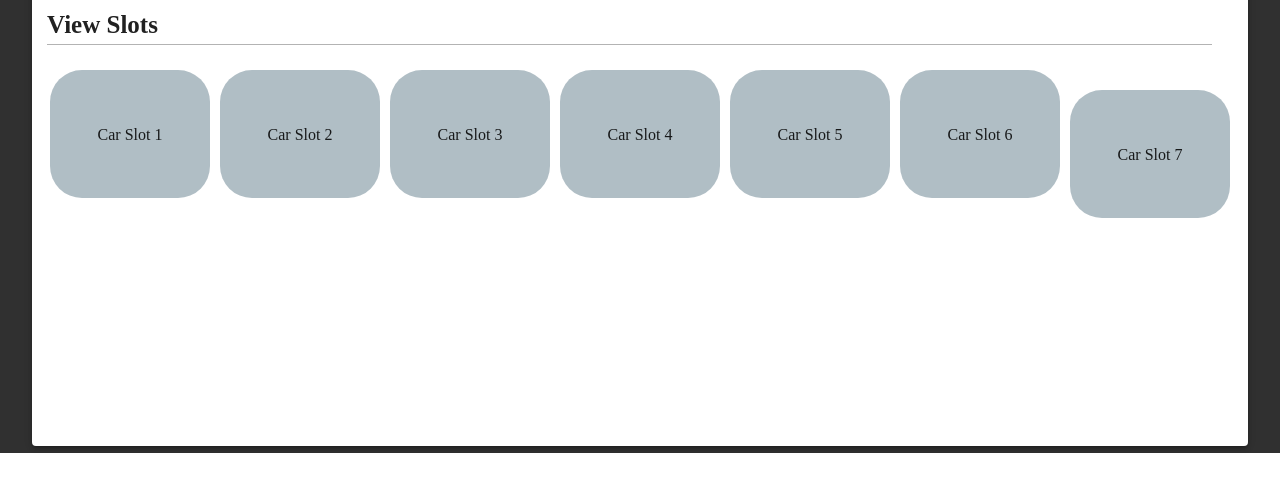
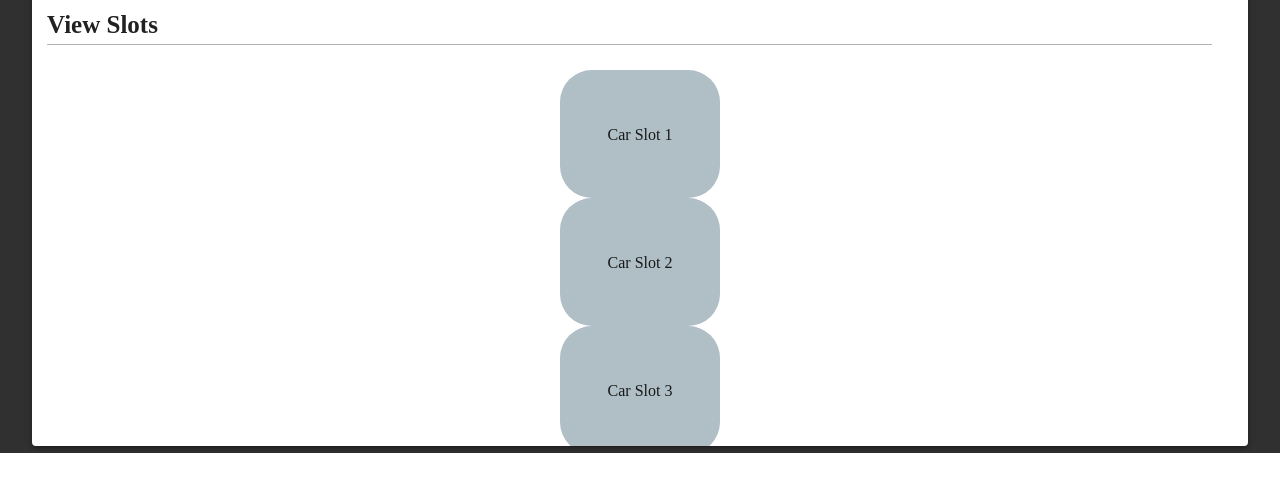
Before and after one commit to kashifshaikh810/parking-app, a React (Create React App) app: page /atriummall/1 in a window 1280 px wide. Shown: the part 270-762 px from the top of the page. Built offline with nearby package versions, Linux system fonts and the light colour scheme; no server answers.

Commit message:
workingg on admin section

```diff
--- a/src/Components/FeedBack/index.js
+++ b/src/Components/FeedBack/index.js
@@ -12,6 +12,7 @@ function FeedBack() {
   const [newArr, setNewArr] = useState([]);
   const [adminRoll, setAdminRoll] = useState("");
   const [newData, setNewData] = useState([]);
+  const [keys, setKeys] = useState({});
 
   const handleSubmit = (event) => {
     event.preventDefault();
@@ -20,10 +21,6 @@ function FeedBack() {
       feedBack: feedBack,
     });
     setFeedBack("");
-    // let inputText = feedBack;
-    // let arr = [...newArr];
-    // arr.push(inputText);
-    // setNewArr(arr);
   };
 
   const getData = () => {
@@ -58,14 +55,14 @@ function FeedBack() {
         let data = snapshot.val() ? Object.values(snapshot.val()) : [];
         let allData = [];
         data.forEach((test, i) => {
+          let dKey = Object.keys(test);
           let aa = Object.values(test);
           let newData = Object.values(aa);
-          newData?.forEach((data) => {
+          newData?.forEach((data, i) => {
             allData.push(data);
-            console.log(allData);
           });
+          setNewData(allData);
         });
-        setNewData(allData);
       });
   };
 
@@ -210,6 +207,8 @@ function FeedBack() {
                       item={newData[item]}
                       index={index}
                       handleReply={handleReply}
+                      id={keys}
+                      // id={item}
                     />
                   );
                 })
--- a/src/Components/ListComponent/index.js
+++ b/src/Components/ListComponent/index.js
@@ -4,7 +4,7 @@ import Button from "@material-ui/core/Button";
 import firebase from "firebase/app";
 import Para from "../ParaGraph/index";
 
-const List = ({ item, handleReply, index }) => {
+const List = ({ item, handleReply, index, id }) => {
   const [reply, setReply] = useState("");
   const [newArr, setNewArr] = useState([]);
   const [isLoading, setIsLoading] = useState(true);
@@ -12,15 +12,17 @@ const List = ({ item, handleReply, index }) => {
 
   const handleSub = (event, index) => {
     event.preventDefault();
-    let uid = firebase.auth()?.currentUser?.uid;
-    firebase.database().ref(`/adminReply/${uid}`).push({
-      Reply: reply,
-    });
-    // let input = reply;
-    // let data = [...newArr];
-    // data.push(input);
-    // setNewArr(data);
-    handleReply(event, index);
+    console.log(item, id);
+    // let uid = firebase.auth()?.currentUser?.uid;
+    // let user = { feedBack: item.feedBack, Reply: reply };
+    // firebase.database().ref(`/feedBacks/${id.pushKey}`).set({
+    //   user,
+    // });
+    // // let input = reply;
+    // // let data = [...newArr];
+    // // data.push(input);
+    // // setNewArr(data);
+    // handleReply(event, index);
     setIsLoading(true);
     setReply("");
   };
@@ -32,7 +34,6 @@ const List = ({ item, handleReply, index }) => {
       .ref(`/adminReply/${uid}`)
       .on("value", (snapshot) => {
         const data = snapshot.val() ? snapshot.val() : [];
-        console.log(data);
         setNewArr(data);
       });
   };
--- a/src/Components/SlotsContainer/AtriumMallSlots/index.js
+++ b/src/Components/SlotsContainer/AtriumMallSlots/index.js
@@ -34,6 +34,15 @@ function AtriumMall() {
   const [seletedHours, setSeletedHours] = useState("");
   const [slots, setSlots] = useState("");
   const [selectedDate, setSelectedDate] = useState("");
+  const [arr, setArr] = useState([
+    "Car Slot 1",
+    "Car Slot 2",
+    "Car Slot 3",
+    "Car Slot 4",
+    "Car Slot 5",
+    "Car Slot 6",
+    "Car Slot 7",
+  ]);
   const [selectedTime, setSeletedTime] = useState("");
   const [err, setErr] = useState("");
   const classes = useStyles();
@@ -195,27 +204,13 @@ function AtriumMall() {
                 <MenuItem>
                   <em>Select Slot</em>
                 </MenuItem>
-                <p style={{ marginLeft: 15, cursor: "pointer" }} value={1}>
-                  Slot 1
-                </p>
-                <p style={{ marginLeft: 15, cursor: "pointer" }} value={2}>
-                  Slot 2
-                </p>
-                <p style={{ marginLeft: 15, cursor: "pointer" }} value={3}>
-                  Slot 3
-                </p>
-                <p style={{ marginLeft: 15, cursor: "pointer" }} value={4}>
-                  Slot 4
-                </p>
-                <p style={{ marginLeft: 15, cursor: "pointer" }} value={3}>
-                  Slot 5
-                </p>
-                <p style={{ marginLeft: 15, cursor: "pointer" }} value={4}>
-                  Slot 6
-                </p>
-                <p style={{ marginLeft: 15, cursor: "pointer" }} value={4}>
-                  Slot 7
-                </p>
+                {arr.map((items) => {
+                  return (
+                    <p style={{ marginLeft: 15, cursor: "pointer" }} value={4}>
+                      {items}
+                    </p>
+                  );
+                })}
               </Select>
             </FormControl>
           </div>
@@ -229,7 +224,6 @@ function AtriumMall() {
         <div style={{ marginLeft: 15 }} onClick={handleSubmit}>
           <Button variant="contained">Book Slot</Button>
         </div>
-
         <div style={{ marginLeft: 15, marginTop: 20 }}>
           <p
             style={{
@@ -244,7 +238,39 @@ function AtriumMall() {
           </p>
         </div>
 
-        <div
+        {arr.map((items) => {
+          return (
+            <div
+              style={{
+                display: "flex",
+                flexWrap: "wrap",
+                justifyContent: "center",
+              }}
+            >
+              <div
+                style={{
+                  height: "16vh",
+                  width: "20vh",
+                  borderRadius: "4vh",
+                  backgroundColor: "#b0bec5",
+                  cursor: "pointer",
+                }}
+              >
+                <div
+                  style={{
+                    display: "flex",
+                    justifyContent: "center",
+                    alignItems: "center",
+                  }}
+                >
+                  <p style={{ marginTop: "35%" }}>{items}</p>
+                </div>
+              </div>
+            </div>
+          );
+        })}
+
+        {/* <div
           style={{
             display: "flex",
             flexWrap: "wrap",
@@ -397,7 +423,7 @@ function AtriumMall() {
               <p style={{ marginTop: "35%" }}>Car Slot 7</p>
             </div>
           </div>
-        </div>
+        </div> */}
       </Card>
     </div>
   );
```
